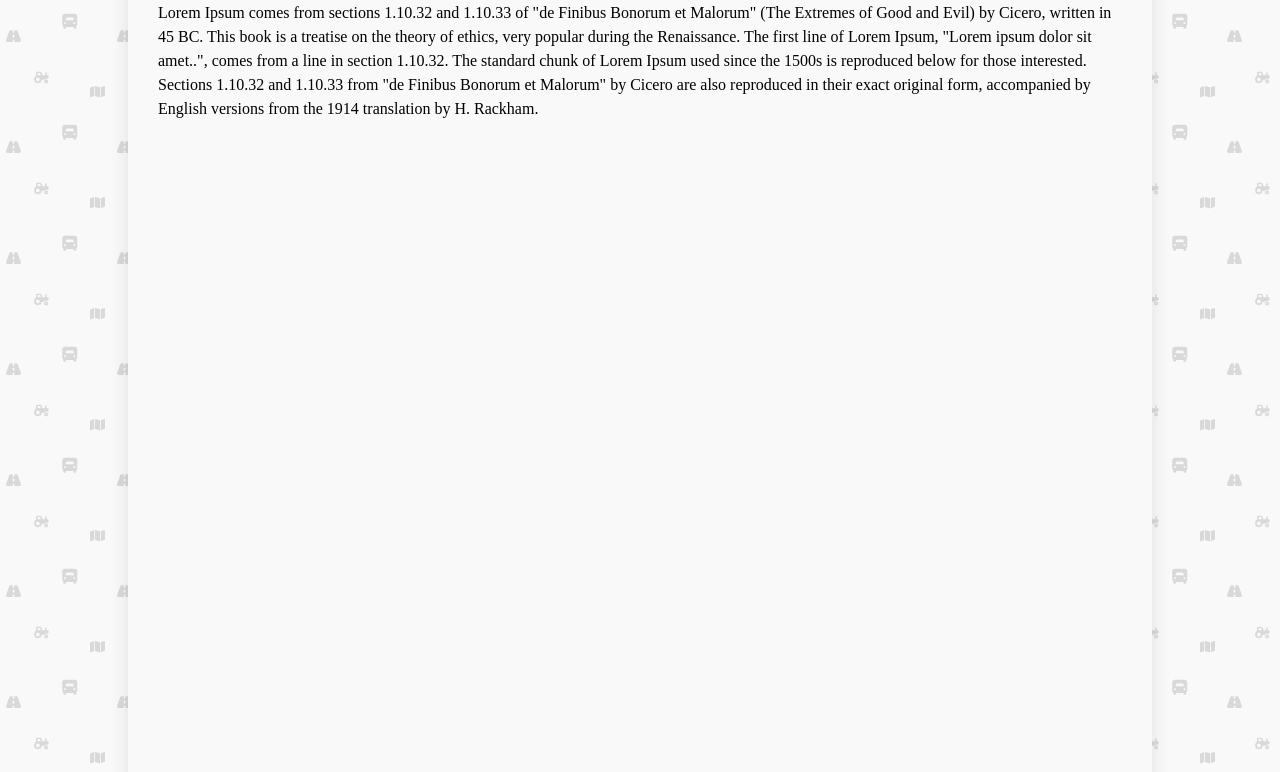
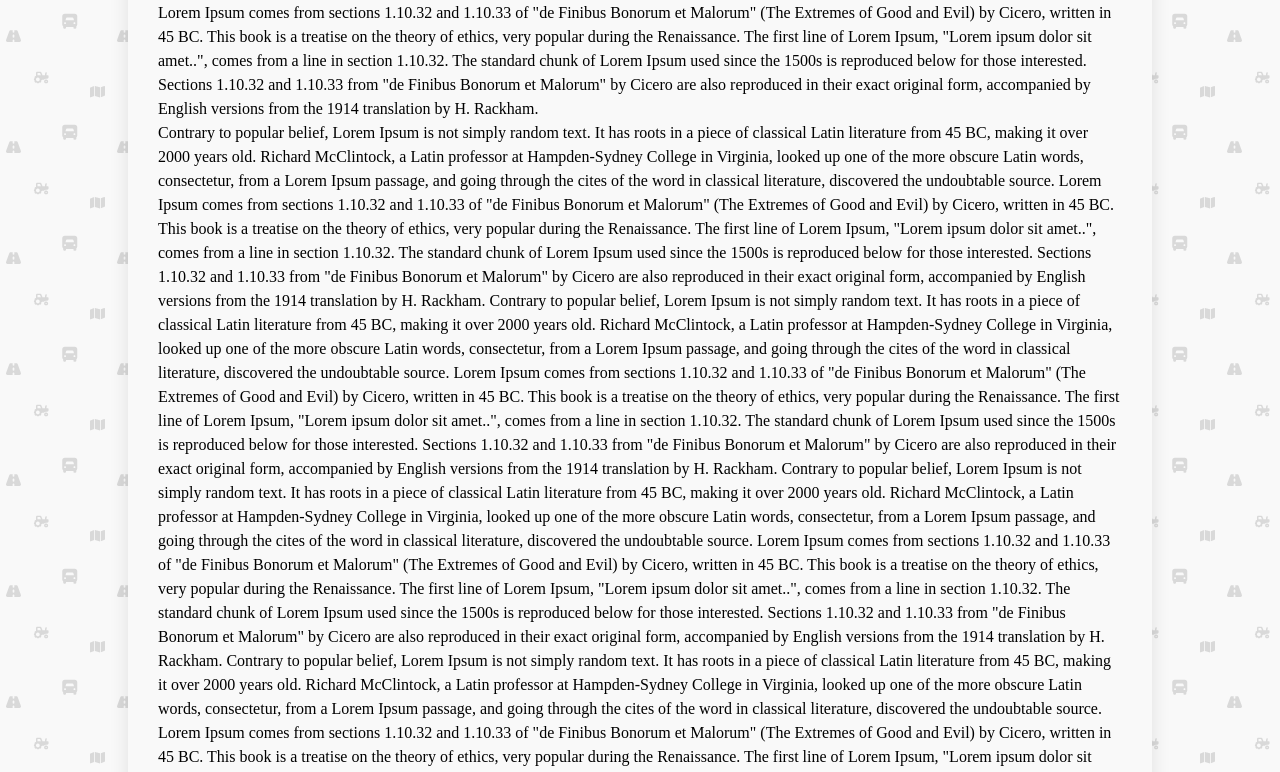
Before and after one commit to 1nsanov/fleetfinder, an Angular app in the folder fleetfinder.web.spa/: page / in a window 1280 px wide. Shown: the part 935-1707 px from the top of the page. Built offline with nearby package versions, Linux system fonts and the light colour scheme; no server answers.

Commit message:
fix preview

```diff
--- a/fleetfinder.web.spa/src/app/layouts/layout-base/layout-base.component.html
+++ b/fleetfinder.web.spa/src/app/layouts/layout-base/layout-base.component.html
@@ -4,7 +4,27 @@
 
   <div id="background-content" class="_container" >
     <div [ngClass]="{'background-content' : isShowContainer}">
-      <div style="height: 2000px; font-size: 16px; line-height: 1.5;">
+      <div style="font-size: 16px; line-height: 1.5;">
+        Contrary to popular belief, Lorem Ipsum is not simply random text. It has roots in a piece of classical Latin literature from 45 BC, making it over 2000 years old. Richard McClintock, a Latin professor at Hampden-Sydney College in Virginia, looked up one of the more obscure Latin words, consectetur, from a Lorem Ipsum passage, and going through the cites of the word in classical literature, discovered the undoubtable source. Lorem Ipsum comes from sections 1.10.32 and 1.10.33 of "de Finibus Bonorum et Malorum" (The Extremes of Good and Evil) by Cicero, written in 45 BC. This book is a treatise on the theory of ethics, very popular during the Renaissance. The first line of Lorem Ipsum, "Lorem ipsum dolor sit amet..", comes from a line in section 1.10.32.
+        The standard chunk of Lorem Ipsum used since the 1500s is reproduced below for those interested. Sections 1.10.32 and 1.10.33 from "de Finibus Bonorum et Malorum" by Cicero are also reproduced in their exact original form, accompanied by English versions from the 1914 translation by H. Rackham.
+        Contrary to popular belief, Lorem Ipsum is not simply random text. It has roots in a piece of classical Latin literature from 45 BC, making it over 2000 years old. Richard McClintock, a Latin professor at Hampden-Sydney College in Virginia, looked up one of the more obscure Latin words, consectetur, from a Lorem Ipsum passage, and going through the cites of the word in classical literature, discovered the undoubtable source. Lorem Ipsum comes from sections 1.10.32 and 1.10.33 of "de Finibus Bonorum et Malorum" (The Extremes of Good and Evil) by Cicero, written in 45 BC. This book is a treatise on the theory of ethics, very popular during the Renaissance. The first line of Lorem Ipsum, "Lorem ipsum dolor sit amet..", comes from a line in section 1.10.32.
+        The standard chunk of Lorem Ipsum used since the 1500s is reproduced below for those interested. Sections 1.10.32 and 1.10.33 from "de Finibus Bonorum et Malorum" by Cicero are also reproduced in their exact original form, accompanied by English versions from the 1914 translation by H. Rackham.
+        Contrary to popular belief, Lorem Ipsum is not simply random text. It has roots in a piece of classical Latin literature from 45 BC, making it over 2000 years old. Richard McClintock, a Latin professor at Hampden-Sydney College in Virginia, looked up one of the more obscure Latin words, consectetur, from a Lorem Ipsum passage, and going through the cites of the word in classical literature, discovered the undoubtable source. Lorem Ipsum comes from sections 1.10.32 and 1.10.33 of "de Finibus Bonorum et Malorum" (The Extremes of Good and Evil) by Cicero, written in 45 BC. This book is a treatise on the theory of ethics, very popular during the Renaissance. The first line of Lorem Ipsum, "Lorem ipsum dolor sit amet..", comes from a line in section 1.10.32.
+        The standard chunk of Lorem Ipsum used since the 1500s is reproduced below for those interested. Sections 1.10.32 and 1.10.33 from "de Finibus Bonorum et Malorum" by Cicero are also reproduced in their exact original form, accompanied by English versions from the 1914 translation by H. Rackham.
+        Contrary to popular belief, Lorem Ipsum is not simply random text. It has roots in a piece of classical Latin literature from 45 BC, making it over 2000 years old. Richard McClintock, a Latin professor at Hampden-Sydney College in Virginia, looked up one of the more obscure Latin words, consectetur, from a Lorem Ipsum passage, and going through the cites of the word in classical literature, discovered the undoubtable source. Lorem Ipsum comes from sections 1.10.32 and 1.10.33 of "de Finibus Bonorum et Malorum" (The Extremes of Good and Evil) by Cicero, written in 45 BC. This book is a treatise on the theory of ethics, very popular during the Renaissance. The first line of Lorem Ipsum, "Lorem ipsum dolor sit amet..", comes from a line in section 1.10.32.
+        The standard chunk of Lorem Ipsum used since the 1500s is reproduced below for those interested. Sections 1.10.32 and 1.10.33 from "de Finibus Bonorum et Malorum" by Cicero are also reproduced in their exact original form, accompanied by English versions from the 1914 translation by H. Rackham.
+      </div>
+      <div style="font-size: 16px; line-height: 1.5;">
+        Contrary to popular belief, Lorem Ipsum is not simply random text. It has roots in a piece of classical Latin literature from 45 BC, making it over 2000 years old. Richard McClintock, a Latin professor at Hampden-Sydney College in Virginia, looked up one of the more obscure Latin words, consectetur, from a Lorem Ipsum passage, and going through the cites of the word in classical literature, discovered the undoubtable source. Lorem Ipsum comes from sections 1.10.32 and 1.10.33 of "de Finibus Bonorum et Malorum" (The Extremes of Good and Evil) by Cicero, written in 45 BC. This book is a treatise on the theory of ethics, very popular during the Renaissance. The first line of Lorem Ipsum, "Lorem ipsum dolor sit amet..", comes from a line in section 1.10.32.
+        The standard chunk of Lorem Ipsum used since the 1500s is reproduced below for those interested. Sections 1.10.32 and 1.10.33 from "de Finibus Bonorum et Malorum" by Cicero are also reproduced in their exact original form, accompanied by English versions from the 1914 translation by H. Rackham.
+        Contrary to popular belief, Lorem Ipsum is not simply random text. It has roots in a piece of classical Latin literature from 45 BC, making it over 2000 years old. Richard McClintock, a Latin professor at Hampden-Sydney College in Virginia, looked up one of the more obscure Latin words, consectetur, from a Lorem Ipsum passage, and going through the cites of the word in classical literature, discovered the undoubtable source. Lorem Ipsum comes from sections 1.10.32 and 1.10.33 of "de Finibus Bonorum et Malorum" (The Extremes of Good and Evil) by Cicero, written in 45 BC. This book is a treatise on the theory of ethics, very popular during the Renaissance. The first line of Lorem Ipsum, "Lorem ipsum dolor sit amet..", comes from a line in section 1.10.32.
+        The standard chunk of Lorem Ipsum used since the 1500s is reproduced below for those interested. Sections 1.10.32 and 1.10.33 from "de Finibus Bonorum et Malorum" by Cicero are also reproduced in their exact original form, accompanied by English versions from the 1914 translation by H. Rackham.
+        Contrary to popular belief, Lorem Ipsum is not simply random text. It has roots in a piece of classical Latin literature from 45 BC, making it over 2000 years old. Richard McClintock, a Latin professor at Hampden-Sydney College in Virginia, looked up one of the more obscure Latin words, consectetur, from a Lorem Ipsum passage, and going through the cites of the word in classical literature, discovered the undoubtable source. Lorem Ipsum comes from sections 1.10.32 and 1.10.33 of "de Finibus Bonorum et Malorum" (The Extremes of Good and Evil) by Cicero, written in 45 BC. This book is a treatise on the theory of ethics, very popular during the Renaissance. The first line of Lorem Ipsum, "Lorem ipsum dolor sit amet..", comes from a line in section 1.10.32.
+        The standard chunk of Lorem Ipsum used since the 1500s is reproduced below for those interested. Sections 1.10.32 and 1.10.33 from "de Finibus Bonorum et Malorum" by Cicero are also reproduced in their exact original form, accompanied by English versions from the 1914 translation by H. Rackham.
+        Contrary to popular belief, Lorem Ipsum is not simply random text. It has roots in a piece of classical Latin literature from 45 BC, making it over 2000 years old. Richard McClintock, a Latin professor at Hampden-Sydney College in Virginia, looked up one of the more obscure Latin words, consectetur, from a Lorem Ipsum passage, and going through the cites of the word in classical literature, discovered the undoubtable source. Lorem Ipsum comes from sections 1.10.32 and 1.10.33 of "de Finibus Bonorum et Malorum" (The Extremes of Good and Evil) by Cicero, written in 45 BC. This book is a treatise on the theory of ethics, very popular during the Renaissance. The first line of Lorem Ipsum, "Lorem ipsum dolor sit amet..", comes from a line in section 1.10.32.
+        The standard chunk of Lorem Ipsum used since the 1500s is reproduced below for those interested. Sections 1.10.32 and 1.10.33 from "de Finibus Bonorum et Malorum" by Cicero are also reproduced in their exact original form, accompanied by English versions from the 1914 translation by H. Rackham.
+      </div>
+      <div style="font-size: 16px; line-height: 1.5;">
         Contrary to popular belief, Lorem Ipsum is not simply random text. It has roots in a piece of classical Latin literature from 45 BC, making it over 2000 years old. Richard McClintock, a Latin professor at Hampden-Sydney College in Virginia, looked up one of the more obscure Latin words, consectetur, from a Lorem Ipsum passage, and going through the cites of the word in classical literature, discovered the undoubtable source. Lorem Ipsum comes from sections 1.10.32 and 1.10.33 of "de Finibus Bonorum et Malorum" (The Extremes of Good and Evil) by Cicero, written in 45 BC. This book is a treatise on the theory of ethics, very popular during the Renaissance. The first line of Lorem Ipsum, "Lorem ipsum dolor sit amet..", comes from a line in section 1.10.32.
         The standard chunk of Lorem Ipsum used since the 1500s is reproduced below for those interested. Sections 1.10.32 and 1.10.33 from "de Finibus Bonorum et Malorum" by Cicero are also reproduced in their exact original form, accompanied by English versions from the 1914 translation by H. Rackham.
         Contrary to popular belief, Lorem Ipsum is not simply random text. It has roots in a piece of classical Latin literature from 45 BC, making it over 2000 years old. Richard McClintock, a Latin professor at Hampden-Sydney College in Virginia, looked up one of the more obscure Latin words, consectetur, from a Lorem Ipsum passage, and going through the cites of the word in classical literature, discovered the undoubtable source. Lorem Ipsum comes from sections 1.10.32 and 1.10.33 of "de Finibus Bonorum et Malorum" (The Extremes of Good and Evil) by Cicero, written in 45 BC. This book is a treatise on the theory of ethics, very popular during the Renaissance. The first line of Lorem Ipsum, "Lorem ipsum dolor sit amet..", comes from a line in section 1.10.32.
```
